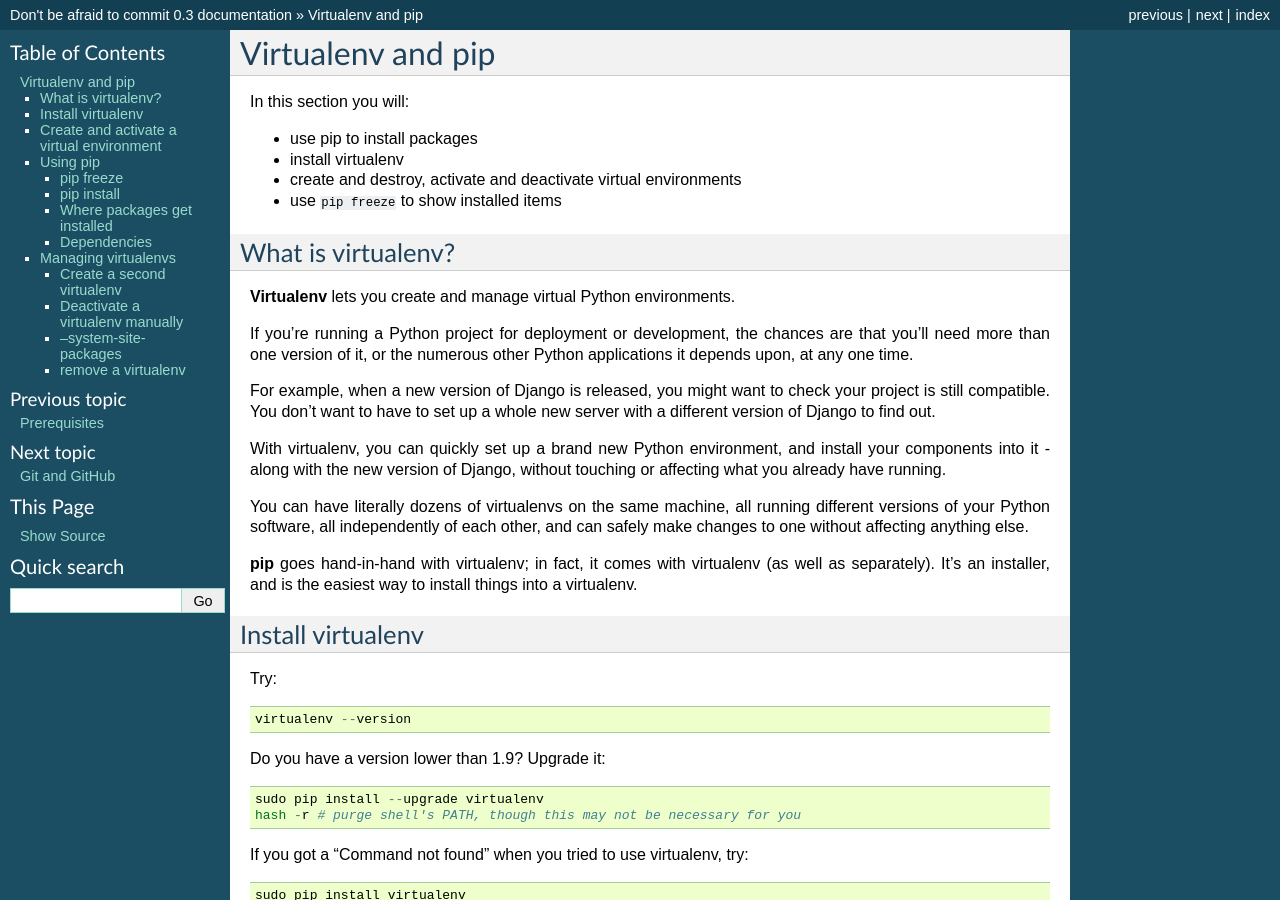
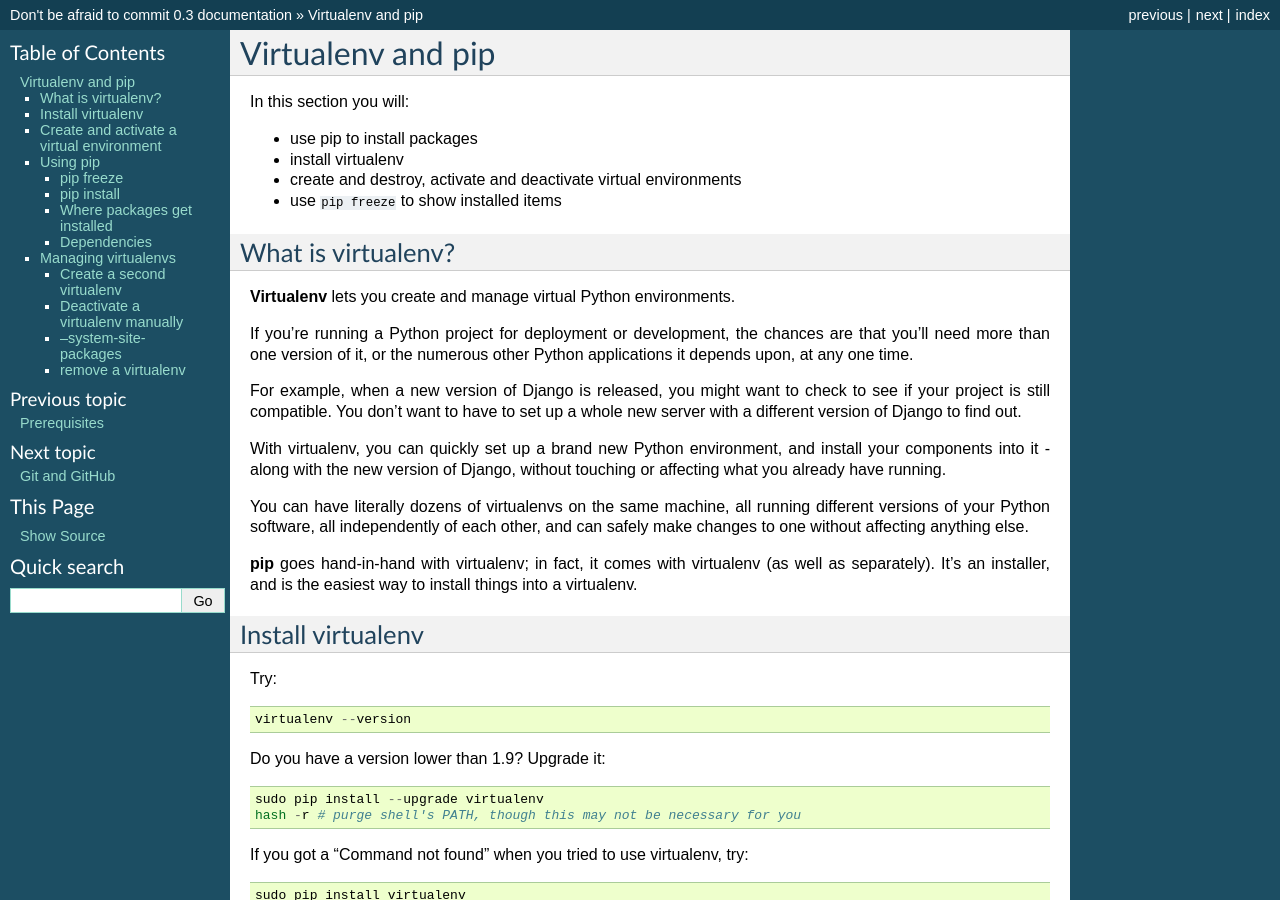
Before and after one commit to evildmp/afraid-to-commit, a Sphinx documentation site: the page built from docs/virtualenv.rst, in a window 1280 px wide and 900 px high. Built offline with Sphinx 7.4.7, drawn with Linux system fonts in a browser that asks for light colours.

Commit message:
Update virtualenv.rst

```diff
--- a/docs/virtualenv.rst
+++ b/docs/virtualenv.rst
@@ -19,7 +19,7 @@ are that you'll need more than one version of it, or the numerous other Python
 applications it depends upon, at any one time.
 
 For example, when a new version of Django is released, you might want to check
-your project is still compatible. You don't want to have to set up a whole new
+to see if your project is still compatible. You don't want to have to set up a whole new
 server with a different version of Django to find out.
 
 With virtualenv, you can quickly set up a brand new Python environment, and
```
